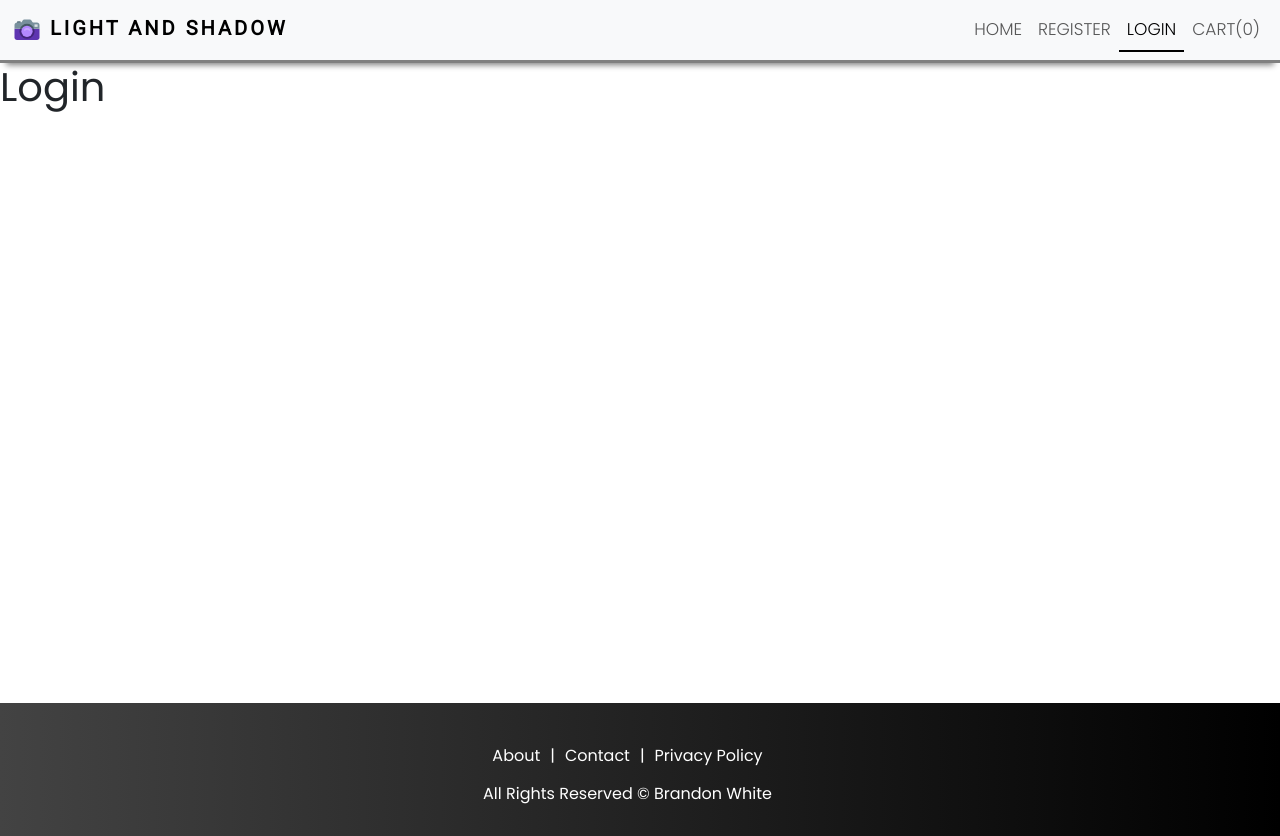
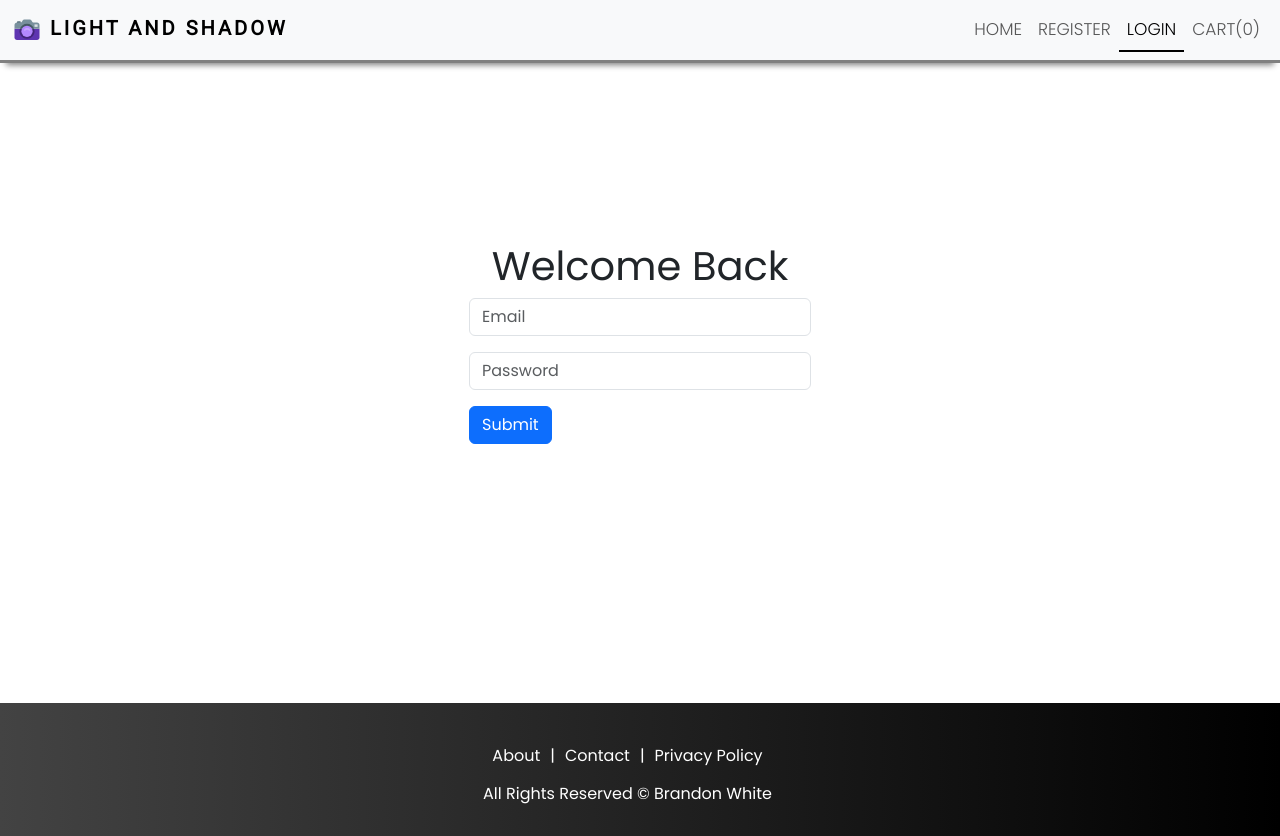
Before and after one commit to leroialfonse/BakeryOne, a React (Create React App) app in the folder client/: page /login in a window 1280 px wide. Built offline with nearby package versions, Linux system fonts and the light colour scheme; a web font is replaced by a local one.

Commit message:
bug squashing in auth contoller. mispellings

```diff
--- a/client/src/App.js
+++ b/client/src/App.js
@@ -4,8 +4,8 @@ import About from './pages/About';
 import Contact from './pages/Contact';
 import Policy from './pages/Policy';
 import PageNotFound from './pages/PageNotFound';
-import Register from './pages/Auth.js/Register';
-import Login from './pages/Login';
+import Register from './pages/Auth/Register';
+import Login from './pages/Auth/Login';
 
 function App() {
   return (
--- /dev/null
+++ b/client/src/pages/Auth/Login.js
@@ -0,0 +1,74 @@
+import React, { useState } from 'react';
+import Layout from '../../components/Layout/Layout'
+import axios from 'axios'
+import { useNavigate } from 'react-router-dom';
+import toast from 'react-hot-toast';
+
+
+const Login = () => {
+    const [email, setEmail] = useState('');
+    const [password, setPassword] = useState('');
+
+    const navigate = useNavigate;
+
+    // form submit
+    const handleSubmit = async (e) => {
+        e.preventDefault();
+        // console.log(name, email, password, address, phone)
+        // toast.success('Registration Successful!')
+        try {
+            const res = await axios.post('/api/v1/auth/login', { email, password });
+            if (res && res.data.success) {
+                toast.success(res.data && res.data.message);
+                navigate("/login");
+
+            } else {
+                toast.error(res.data.message);
+            }
+        } catch (error) {
+            console.log(error)
+            toast.error('Something didn\'t develop...')
+        }
+    };
+
+    return (
+
+        <Layout title={'Login - Back in Focus...'}>
+            <div className='register'>
+                <h1>Welcome Back</h1>
+                <form onSubmit={handleSubmit}>
+
+
+
+                    <div className="mb-3">
+
+                        <input type="email"
+                            value={email}
+                            onChange={(e) => setEmail(e.target.value)} className="form-control" id="exampleInputEmail"
+                            placeholder='Email'
+                            required
+                        />
+                    </div>
+
+                    <div className="mb-3">
+
+                        <input type="text"
+                            value={password}
+                            onChange={(e) => setPassword(e.target.value)} className="form-control" id="exampleInputPassword"
+                            placeholder='Password'
+                            required />
+                    </div>
+
+
+
+
+
+
+                    <button type="submit" className="btn btn-primary">Submit</button>
+                </form>
+            </div>
+        </Layout>
+    )
+}
+
+export default Login;
--- a/client/src/pages/Auth.js/Register.js
+++ b/client/src/pages/Auth/Register.js
@@ -21,7 +21,7 @@ const Register = () => {
             const res = await axios.post('/api/v1/auth/register', { name, email, password, phone, address });
             if (res && res.data.success) {
                 toast.success(res.data.message);
-                navigate("/login");
+                navigate("/home");
 
             } else {
                 toast.error(res.data.message)
--- a/client/src/pages/Login.js
+++ /dev/null
@@ -1,13 +0,0 @@
-import React from 'react';
-import Layout from '../components/Layout/Layout';
-// import { Link } from 'react-router-dom';
-
-const Login = () => {
-    return (
-        <Layout>
-            <h1>Login</h1>
-        </Layout>
-    )
-}
-
-export default Login;
```
Also changed, not shown: 2 other files (tests, documents, lock files or other folders).
